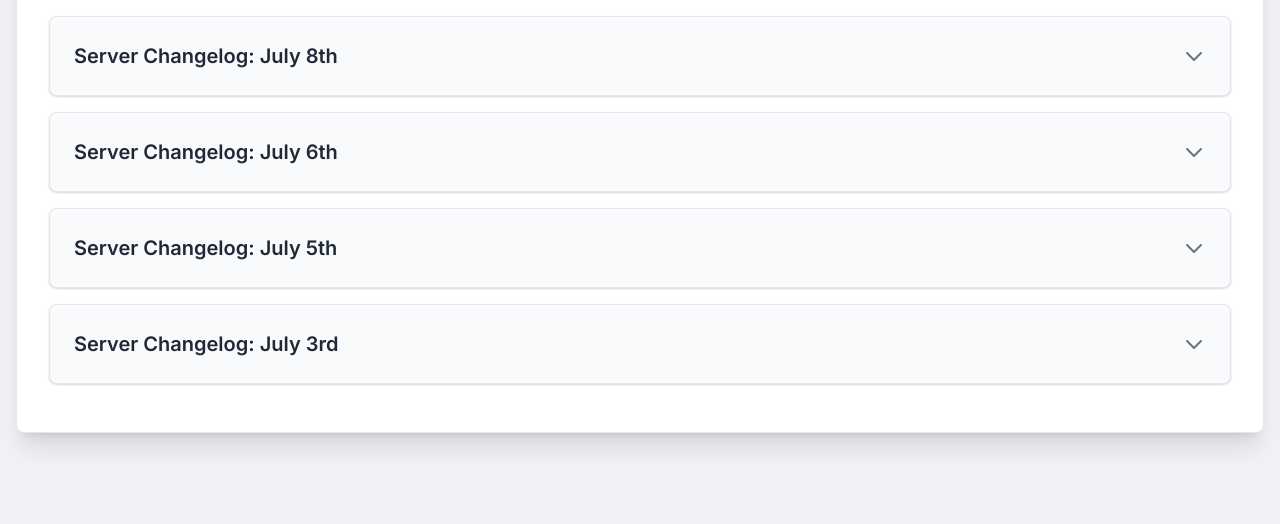
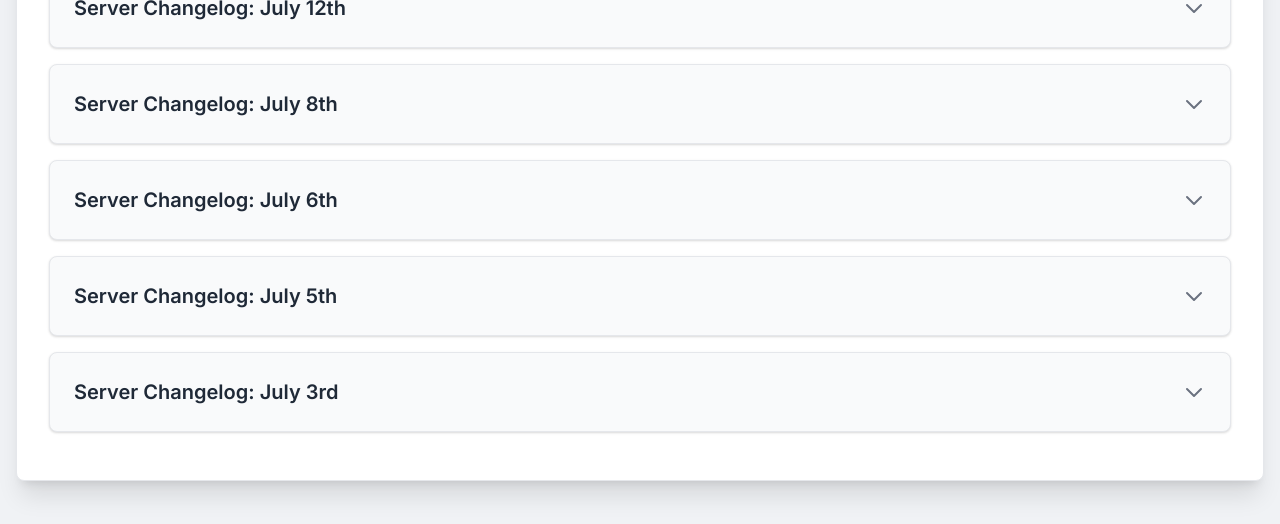
Before and after one commit to Bruhvrum/registertest, a plain HTML site: page news.html in a window 1280 px wide. Shown: the part 276-800 px from the top of the page. Drawn offline with nearby package versions, Linux system fonts and the light colour scheme.

Commit message:
Update news.html

```diff
--- a/news.html
+++ b/news.html
@@ -146,6 +146,28 @@
 
             <div class="news-item">
                 <div class="news-header">
+                    <h2>Server Changelog: July 12th</h2>
+                    <svg class="icon w-6 h-6 text-gray-500" fill="none" stroke="currentColor" viewBox="0 0 24 24" xmlns="http://www.w3.org/2000/svg"><path stroke-linecap="round" stroke-linejoin="round" stroke-width="2" d="M19 9l-7 7-7-7"></path></svg>
+                </div>
+                <div class="news-content">
+                    <p>Hello everyone,</p>
+                    <p>A new server patch has been deployed, incorporating the latest updates and stability improvements from the latest commits to the master branch. Please see the summary of changes below.</p>
+                    <ul>
+                        <li><strong>Initial Guild Implementation:</strong> Guilds have been partially implemented. You can now create a guild, which will appear as a cosmetic title above your character. Full guild management (inviting members, changing banners, etc.) is not yet available. Please note there is no duplication check, so friends can create guilds with the same name to appear as if you're in the same guild. yay!</li>
+                        <li><strong>Game Master System:</strong> Game Masters can now control system content. For now, this includes the ability to kick players from ranches.</li>
+                        <li><strong>General Improvements:</strong> Numerous other bug fixes and stability improvements have been implemented.</li>
+                    </ul>
+                    <h3 class="text-xl font-bold text-red-700 mt-6 mb-2">Important Notice Regarding Data Wipes</h3>
+                    <p>Unfortunately, to implement these new features and fixes, a full data wipe was necessary. We apologize for the inconvenience and appreciate your understanding as we work on improving and updating the server.</p>
+                    <div class="disclaimer">
+                        <p><strong>Disclaimer:</strong> This server is a test environment. As such, it is not stable and users may encounter crashes, bugs, and other unexpected issues.</p>
+                        <p class="mt-4">Thank you for your understanding.</p>
+                    </div>
+                </div>
+            </div>
+
+            <div class="news-item">
+                <div class="news-header">
                     <h2>Server Changelog: July 8th</h2>
                     <svg class="icon w-6 h-6 text-gray-500" fill="none" stroke="currentColor" viewBox="0 0 24 24" xmlns="http://www.w3.org/2000/svg"><path stroke-linecap="round" stroke-linejoin="round" stroke-width="2" d="M19 9l-7 7-7-7"></path></svg>
                 </div>
```
